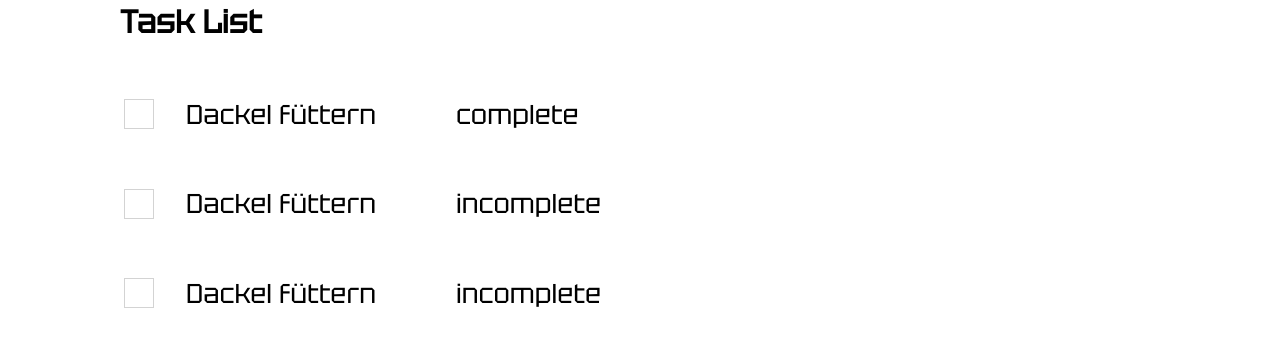
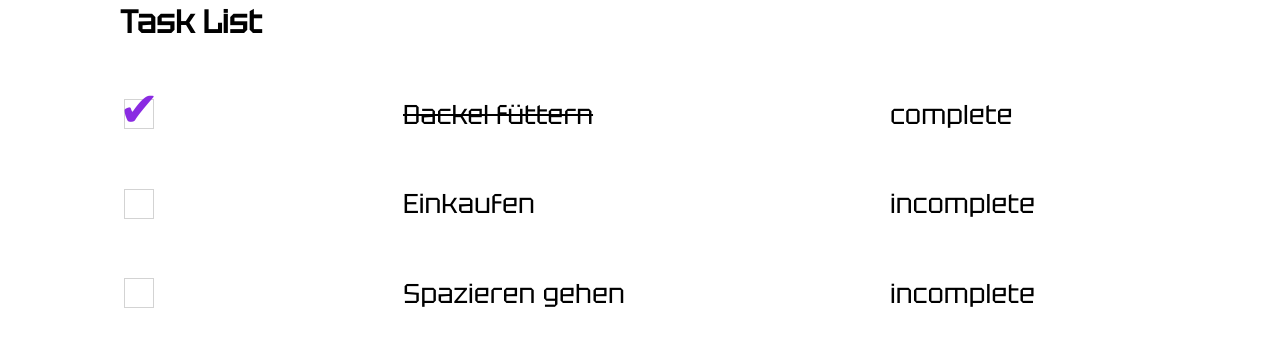
Before and after one commit to Jacques1988/todoApp_b3, an Angular app: page / in a window 1280 px wide. Shown: the part 607-952 px from the top of the page. Built offline with nearby package versions, Linux system fonts and the light colour scheme.

Commit message:
build a new branch with the changes from main, changes come from stash

```diff
--- a/src/app/app.config.ts
+++ b/src/app/app.config.ts
@@ -2,7 +2,8 @@ import { ApplicationConfig, provideZoneChangeDetection } from '@angular/core';
 import { provideRouter } from '@angular/router';
 
 import { routes } from './app.routes';
+import { provideHttpClient, withFetch } from '@angular/common/http';
 
 export const appConfig: ApplicationConfig = {
-  providers: [provideZoneChangeDetection({ eventCoalescing: true }), provideRouter(routes)]
+  providers: [provideZoneChangeDetection({ eventCoalescing: true }), provideRouter(routes), provideHttpClient(withFetch())]
 };
--- /dev/null
+++ b/src/app/models/task.ts
@@ -0,0 +1,6 @@
+export interface Task {
+    id : string;
+    task : string;
+    checked: boolean;
+    status: string;
+}
--- /dev/null
+++ b/src/app/services/task.service.ts
@@ -0,0 +1,28 @@
+import { Injectable, signal, inject } from '@angular/core';
+import { tasks } from '../../mock-data';
+import { Task } from '../models/task';
+import { HttpClient } from '@angular/common/http';
+
+@Injectable({
+  providedIn: 'root'
+})
+export class TaskService {
+  tasks = tasks
+  todos = signal<Task[]>(this.tasks)
+  httpClient = inject(HttpClient)
+
+  constructor() {}
+
+
+  getAllTasks(){
+    return this.todos;
+  }
+
+
+  updateTask(task: Task){
+    let taskIndex = this.tasks.findIndex((oldTask) => oldTask.id === task.id)
+    this.tasks.splice(taskIndex, 1)
+    this.tasks.splice(taskIndex, 0, task)
+  }
+
+}
--- a/src/app/tasks/task-list/task-list.component.css
+++ b/src/app/tasks/task-list/task-list.component.css
@@ -2,6 +2,7 @@
 
 .list-group-element{
     display: flex;
+    justify-content: space-between;
     align-items:center;
     font-family: 'alien';
     font-size:1.7rem;
@@ -32,11 +33,16 @@
 
 
 .task-name{
+    text-align:left;
     min-width:270px;
 }
 
 .task-status{
     min-width:270px;
+}
+
+.text-stroked{
+    text-decoration: line-through;
 }
 
 
--- a/src/app/tasks/task-list/task-list.component.html
+++ b/src/app/tasks/task-list/task-list.component.html
@@ -1,17 +1,7 @@
-
-
+@if(data()){
 <li class="list-group-element">
-    <input class="task-input" type="checkbox" >
-    <p class="task-name">Dackel füttern</p>
-    <p class="task-status">complete</p>
+  <input [checked]="data().checked" class="task-input" type="checkbox" (change)="toggleStatus()" />
+  <p [ngClass]="{'text-stroked': data().checked}" class="task-name">{{ data().task }}</p>
+  <p class="task-status">{{ data().status }}</p>
 </li>
-<li class="list-group-element">
-    <input class="task-input" type="checkbox" >
-    <p class="task-name">Dackel füttern</p>
-    <p class="task-status">incomplete</p>
-</li>
-<li class="list-group-element">
-    <input class="task-input" type="checkbox" >
-    <p class="task-name">Dackel füttern</p>
-    <p class="task-status">incomplete</p>
-</li>
+}
--- a/src/app/tasks/task-list/task-list.component.ts
+++ b/src/app/tasks/task-list/task-list.component.ts
@@ -1,11 +1,29 @@
-import { Component } from '@angular/core';
+import { Component, input, output } from '@angular/core';
+import { Task } from '../../models/task';
+import { NgClass } from '@angular/common';
 
 @Component({
   selector: 'app-task-list',
-  imports: [],
+  imports: [
+    NgClass
+  ],
   templateUrl: './task-list.component.html',
   styleUrl: './task-list.component.css'
 })
 export class TaskListComponent {
+  data = input.required<Task>()
+  updateTaskEvent = output()
+
+  toggleStatus(){
+    this.data().checked = !this.data().checked
+    this.data().checked ? this.data().status = "complete" : this.data().status = "incomplete"
+    this.updateTaskStatus()
+  }
+
+  updateTaskStatus(){
+    this.updateTaskEvent.emit()
+  }
+
+
 
 }
--- a/src/app/tasks/tasks.component.html
+++ b/src/app/tasks/tasks.component.html
@@ -1,6 +1,10 @@
 <section>
     <h2 class="teaser-secondary">Task List</h2>
     <ul class="list-group">
-        <app-task-list></app-task-list>
+        @if(tasks()){
+            @for(task of tasks(); track task.id){
+                <app-task-list [data]="task" (updateTaskEvent)="updateTaskStatus(task)"></app-task-list>
+            }
+        }
     </ul>
 </section>
--- a/src/app/tasks/tasks.component.ts
+++ b/src/app/tasks/tasks.component.ts
@@ -1,5 +1,7 @@
-import { Component } from '@angular/core';
+import { Component, inject, AfterViewInit } from '@angular/core';
 import { TaskListComponent } from "./task-list/task-list.component";
+import { TaskService } from '../services/task.service';
+import { Task } from '../models/task';
 
 @Component({
   selector: 'app-tasks',
@@ -8,5 +10,13 @@ import { TaskListComponent } from "./task-list/task-list.component";
   styleUrl: './tasks.component.css'
 })
 export class TasksComponent {
+  taskService = inject(TaskService)
+  tasks = inject(TaskService).getAllTasks()
+
+
+  updateTaskStatus(task: Task){
+    this.taskService.updateTask(task)
+  }
+
 
 }
--- /dev/null
+++ b/src/mock-data.ts
@@ -0,0 +1,33 @@
+
+export let tasks = [
+    {
+        id: "1",
+        task: "Dackel füttern",
+        checked: true,
+        status: "complete"
+    },
+    {
+        id: "2",
+        task: "Einkaufen",
+        checked: false,
+        status: "incomplete"
+    },
+    {
+        id: "3",
+        task: "Spazieren gehen",
+        checked: false,
+        status: "incomplete"
+    },
+    {
+        id: "4",
+        task: "Dackel waschen",
+        checked: true,
+        status: "complete"
+    },
+    {
+        id: "5",
+        task: "Schokolade wegpacken",
+        checked: true,
+        status: "complete"
+    },
+]
```
Also changed, not shown: 1 other file (tests, documents, lock files or other folders).
